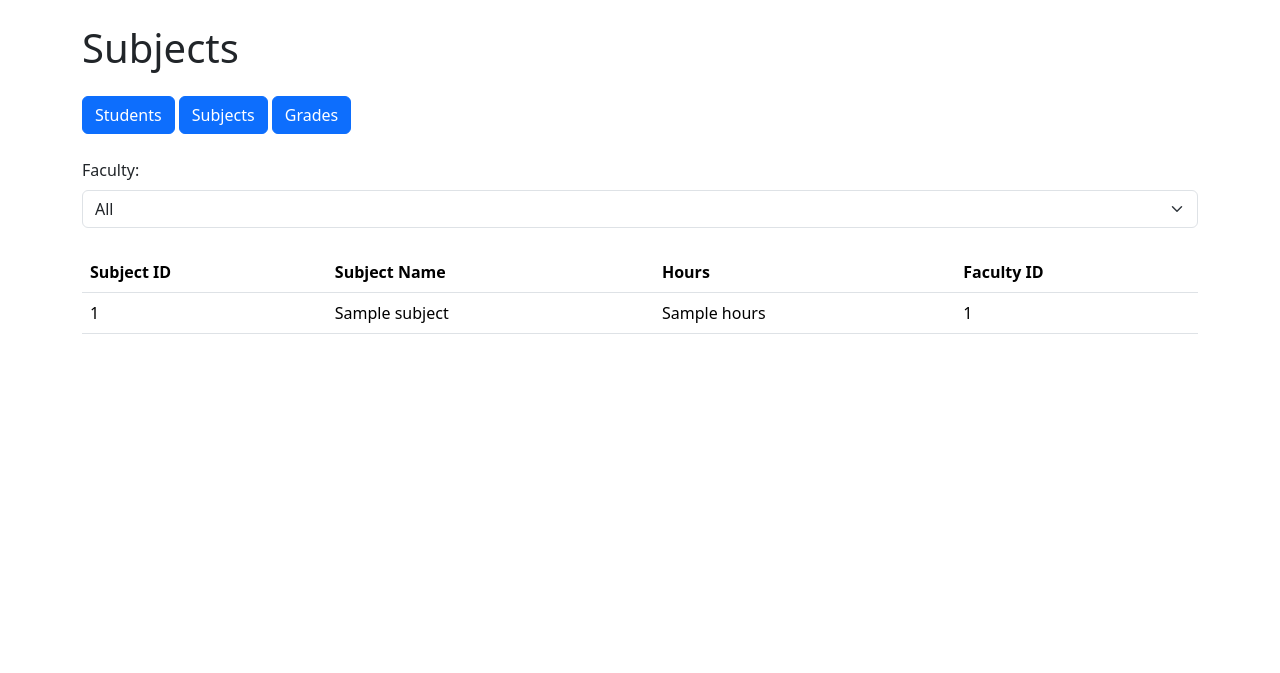
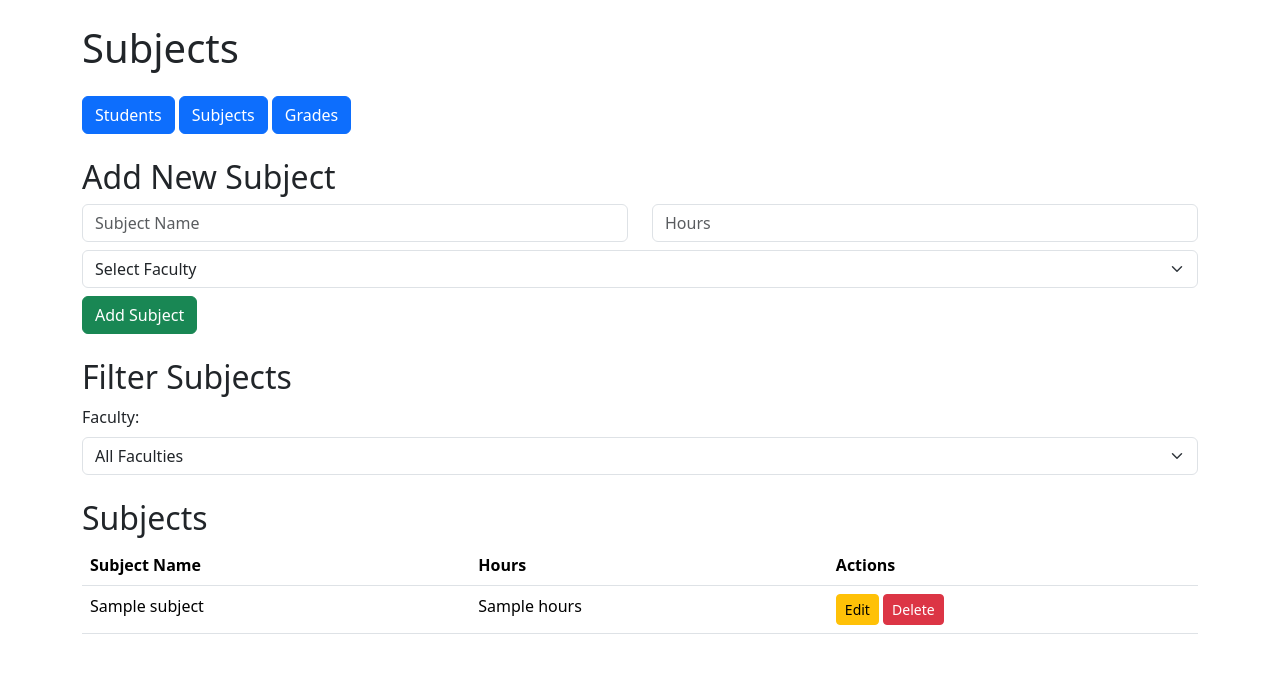
Before and after one commit to corodod/University, a Flask app: template templates/subjects.html in a window 1280 px wide. Shown: the top 673 px of the page. Run offline with Flask 3, Linux system fonts and the light colour scheme; the template is opened without the code that fills it: most values are stand-ins (such as "Sample title", 1, 10 or a date in 2020); parts of the project's set-up code (start-up, migrations or seed data) failed here and were passed over.

Commit message:
edit in subjects

```diff
--- a/app.py
+++ b/app.py
@@ -178,15 +178,63 @@ def edit_grade(student_id, subject_id):
         return redirect(url_for('grades', faculty=request.args.get('faculty'), group=request.args.get('group'), min_grade=request.args.get('min_grade'), max_grade=request.args.get('max_grade')))
 
     return render_template('edit_grade.html', grade=grade)
-@app.route('/subjects', methods=['GET'])
+@app.route('/subjects', methods=['GET', 'POST'])
 def subjects():
     faculties = Faculty.query.all()
     faculty_id = request.args.get('faculty')
+
+    if request.method == 'POST':
+        # Добавляем новый предмет
+        subject_name = request.form['subject_name']
+        hours = request.form['hours']
+        faculty_id = request.form['faculty_id']
+
+        new_subject = Subject(subject_name=subject_name, hours=hours, faculty_id=faculty_id)
+        db.session.add(new_subject)
+        db.session.commit()
+
+        # Добавляем оценки по новому предмету для всех студентов данного факультета
+        students = Student.query.join(Group).filter(Group.faculty_id == faculty_id).all()
+        for student in students:
+            new_grade = Grade(student_id=student.student_id, subject_id=new_subject.subject_id, grade=0,
+                              exam_date=date.today())
+            db.session.add(new_grade)
+        db.session.commit()
+
+        return redirect(url_for('subjects', faculty=faculty_id))
 
     # Фильтруем предметы по факультету
     subjects = Subject.query.filter_by(faculty_id=faculty_id).all() if faculty_id else Subject.query.all()
 
     return render_template('subjects.html', subjects=subjects, faculties=faculties, selected_faculty=faculty_id)
+
+
+@app.route('/edit_subject/<int:subject_id>', methods=['GET', 'POST'])
+def edit_subject(subject_id):
+    subject = Subject.query.get(subject_id)
+
+    if request.method == 'POST':
+        # Обновляем название предмета и количество часов
+        subject.subject_name = request.form['subject_name']
+        subject.hours = request.form['hours']
+        db.session.commit()
+        return redirect(url_for('subjects', faculty=subject.faculty_id))
+
+    return render_template('edit_subject.html', subject=subject)
+
+
+@app.route('/delete_subject/<int:subject_id>', methods=['POST'])
+def delete_subject(subject_id):
+    # Удаляем оценки по этому предмету у всех студентов
+    Grade.query.filter_by(subject_id=subject_id).delete()
+
+    # Удаляем предмет из базы данных
+    subject = Subject.query.get(subject_id)
+    db.session.delete(subject)
+    db.session.commit()
+
+    return redirect(url_for('subjects', faculty=subject.faculty_id))
+
 
 @app.route('/delete_student/<int:student_id>', methods=['POST'])
 def delete_student(student_id):
--- a/templates/subjects.html
+++ b/templates/subjects.html
@@ -16,36 +16,69 @@
         <a href="{{ url_for('grades') }}" class="btn btn-primary">Grades</a>
     </div>
 
-    <!-- Форма фильтрации -->
-    <form class="mb-4" method="GET">
+    <!-- Форма добавления нового предмета -->
+    <h2>Add New Subject</h2>
+    <form method="POST" action="/subjects" class="mb-4">
+        <div class="row mb-2">
+            <div class="col">
+                <input type="text" name="subject_name" placeholder="Subject Name" required class="form-control">
+            </div>
+            <div class="col">
+                <input type="number" name="hours" placeholder="Hours" required class="form-control">
+            </div>
+        </div>
+        <div class="row mb-2">
+            <div class="col">
+                <select name="faculty_id" class="form-select">
+                    <option value="">Select Faculty</option>
+                    {% for faculty in faculties %}
+                        <option value="{{ faculty.faculty_id }}">{{ faculty.faculty_name }}</option>
+                    {% endfor %}
+                </select>
+            </div>
+        </div>
+        <button type="submit" class="btn btn-success">Add Subject</button>
+    </form>
+
+    <!-- Форма фильтрации предметов -->
+    <h2>Filter Subjects</h2>
+    <form method="GET" action="/subjects" class="mb-4">
         <label for="faculty" class="form-label">Faculty:</label>
         <select name="faculty" id="faculty" class="form-select" onchange="this.form.submit()">
-            <option value="">All</option>
+            <option value="">All Faculties</option>
             {% for faculty in faculties %}
                 <option value="{{ faculty.faculty_id }}" {% if selected_faculty == faculty.faculty_id %}selected{% endif %}>{{ faculty.faculty_name }}</option>
             {% endfor %}
         </select>
     </form>
 
+    <!-- Таблица с предметами -->
+<h2>Subjects</h2>
 <table class="table">
     <thead>
         <tr>
-                <th>Subject ID</th>
             <th>Subject Name</th>
             <th>Hours</th>
-                <th>Faculty ID</th>
+            <th>Actions</th>
         </tr>
     </thead>
     <tbody>
         {% for subject in subjects %}
         <tr>
-                    <td>{{ subject.subject_id }}</td>
             <td>{{ subject.subject_name }}</td>
             <td>{{ subject.hours }}</td>
-                    <td>{{ subject.faculty_id }}</td>
+            <td>
+                <!-- Кнопка редактирования -->
+                <a href="{{ url_for('edit_subject', subject_id=subject.subject_id) }}" class="btn btn-warning btn-sm">Edit</a>
+                <!-- Кнопка удаления -->
+                <form method="POST" action="{{ url_for('delete_subject', subject_id=subject.subject_id) }}" style="display:inline-block;">
+                    <button type="submit" class="btn btn-danger btn-sm" onclick="return confirm('Are you sure you want to delete this subject?');">Delete</button>
+                </form>
+            </td>
         </tr>
         {% endfor %}
     </tbody>
 </table>
+
 </body>
 </html>
```
Also changed, not shown: templates/edit_subject.html (added, +25 -0 lines). Lines whose indentation alone changed are shown as unchanged.
